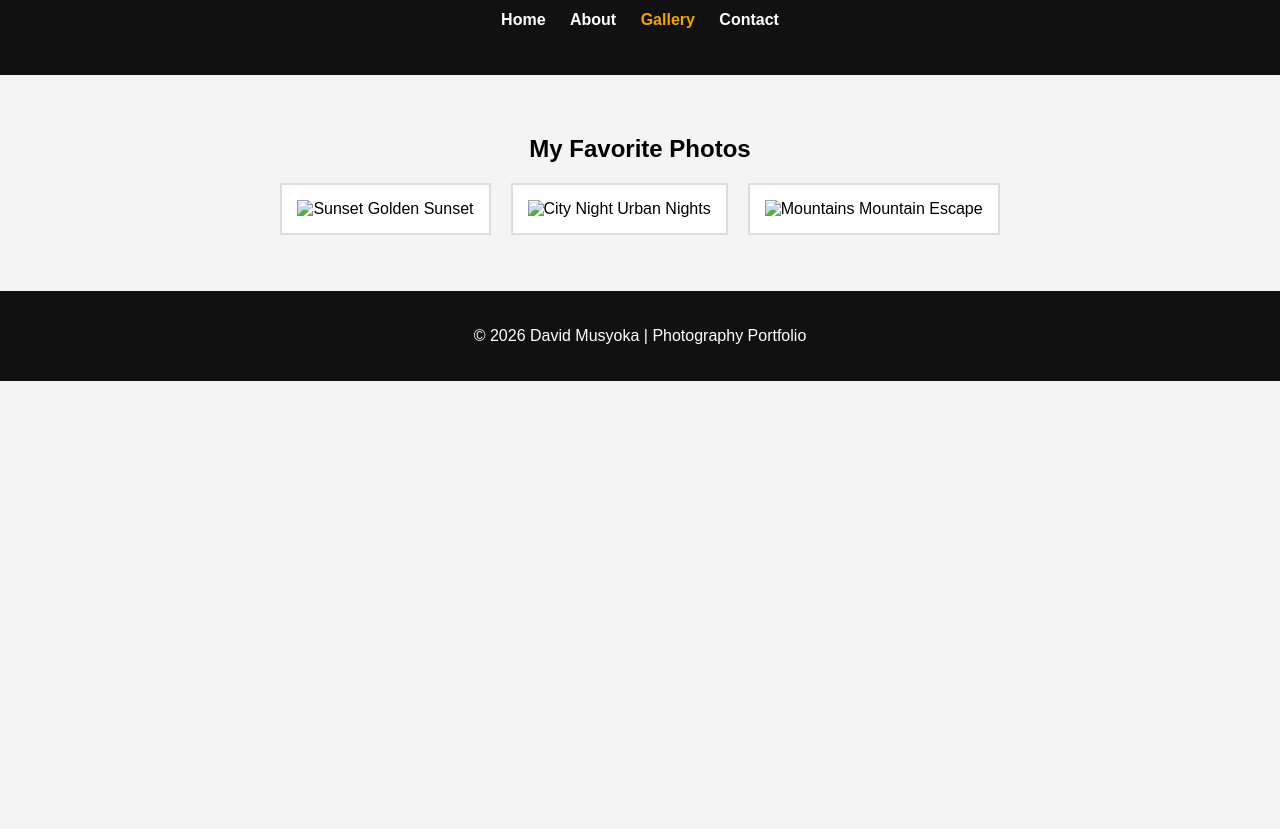
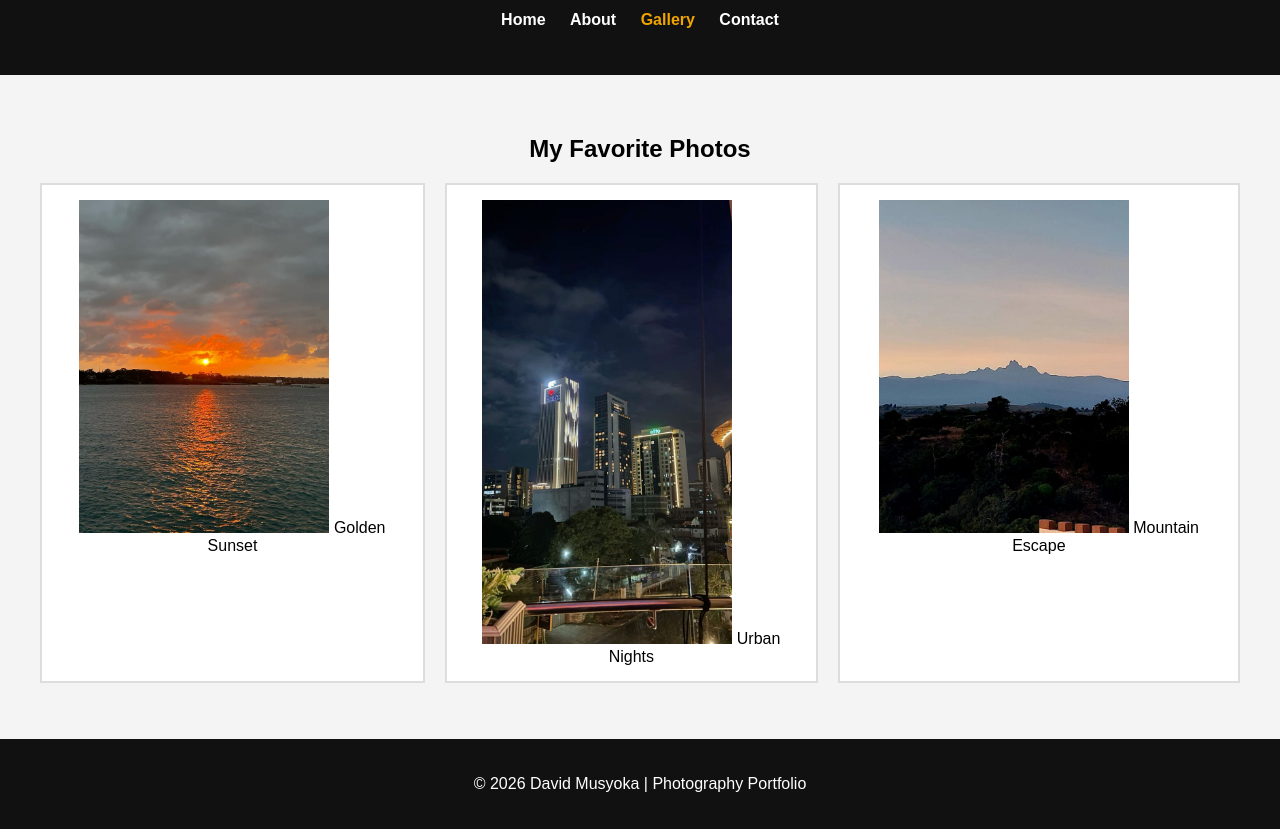
Before and after one commit to davidmusyoka1-ship-it/photography-portfolio, a plain HTML site: page gallery.html in a window 1280 px wide. Shown: the part 99-928 px from the top of the page. Before the commit the page ends 800 px from the top, so only its background shows below. Drawn offline with Linux system fonts and the light colour scheme.

Commit message:
Update image sources and alt texts in gallery

```diff
--- a/gallery.html
+++ b/gallery.html
@@ -24,15 +24,15 @@
 
     <ul class="gallery-list">
         <li>
-            <img src="images/photo1.jpg" alt="Sunset">
+            <img src="images/sunsets in Mombasa, Kenya.jpg" alt="Sunset">
             <span>Golden Sunset</span>
         </li>
         <li>
-            <img src="images/photo2.jpg" alt="City Night">
+            <img src="images/I ❤️ NRB.jpg" alt="City Night">
             <span>Urban Nights</span>
         </li>
         <li>
-            <img src="images/photo3.jpg" alt="Mountains">
+            <img src="images/Mount Kenya View📸.jpg" alt="Mountains">
             <span>Mountain Escape</span>
         </li>
     </ul>
```
